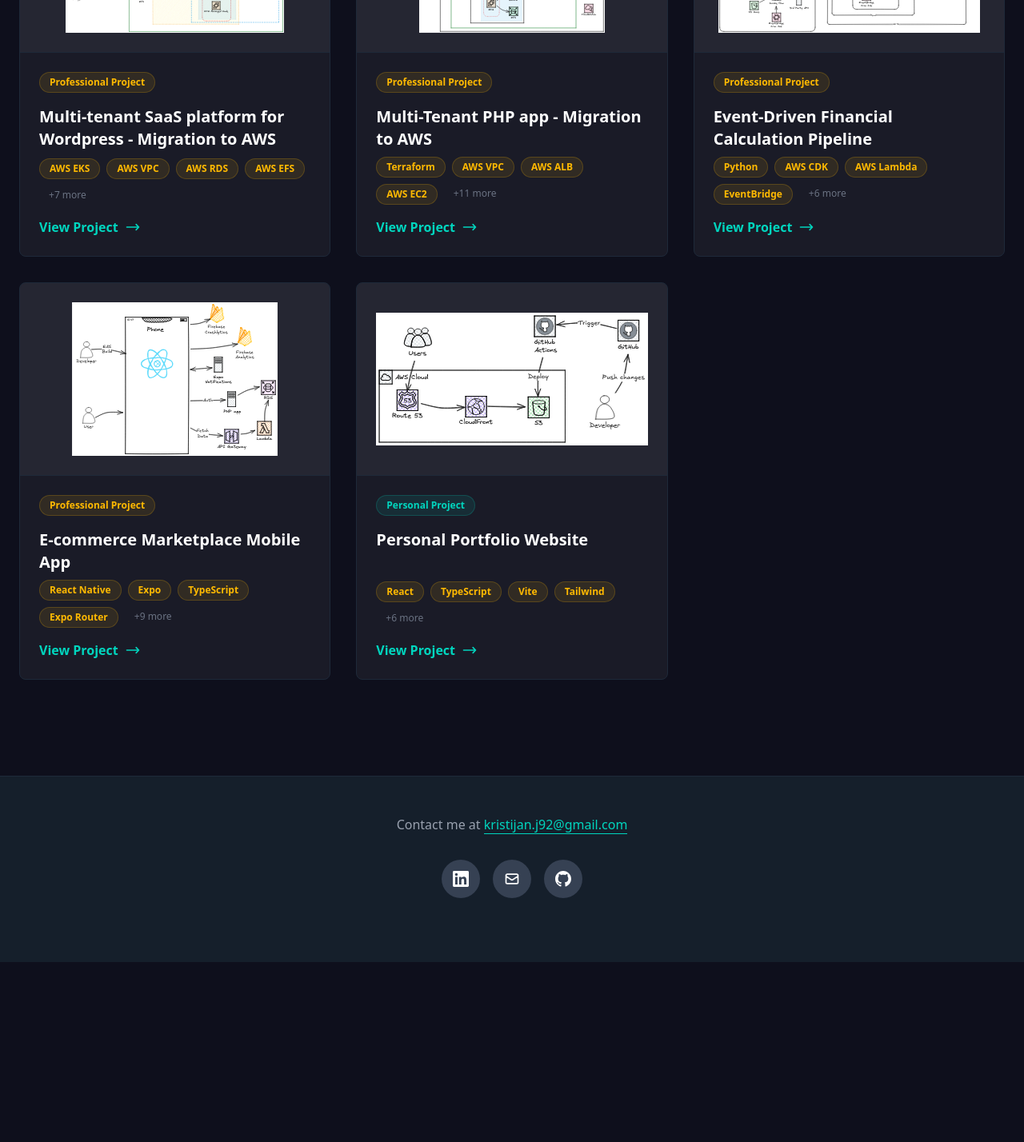
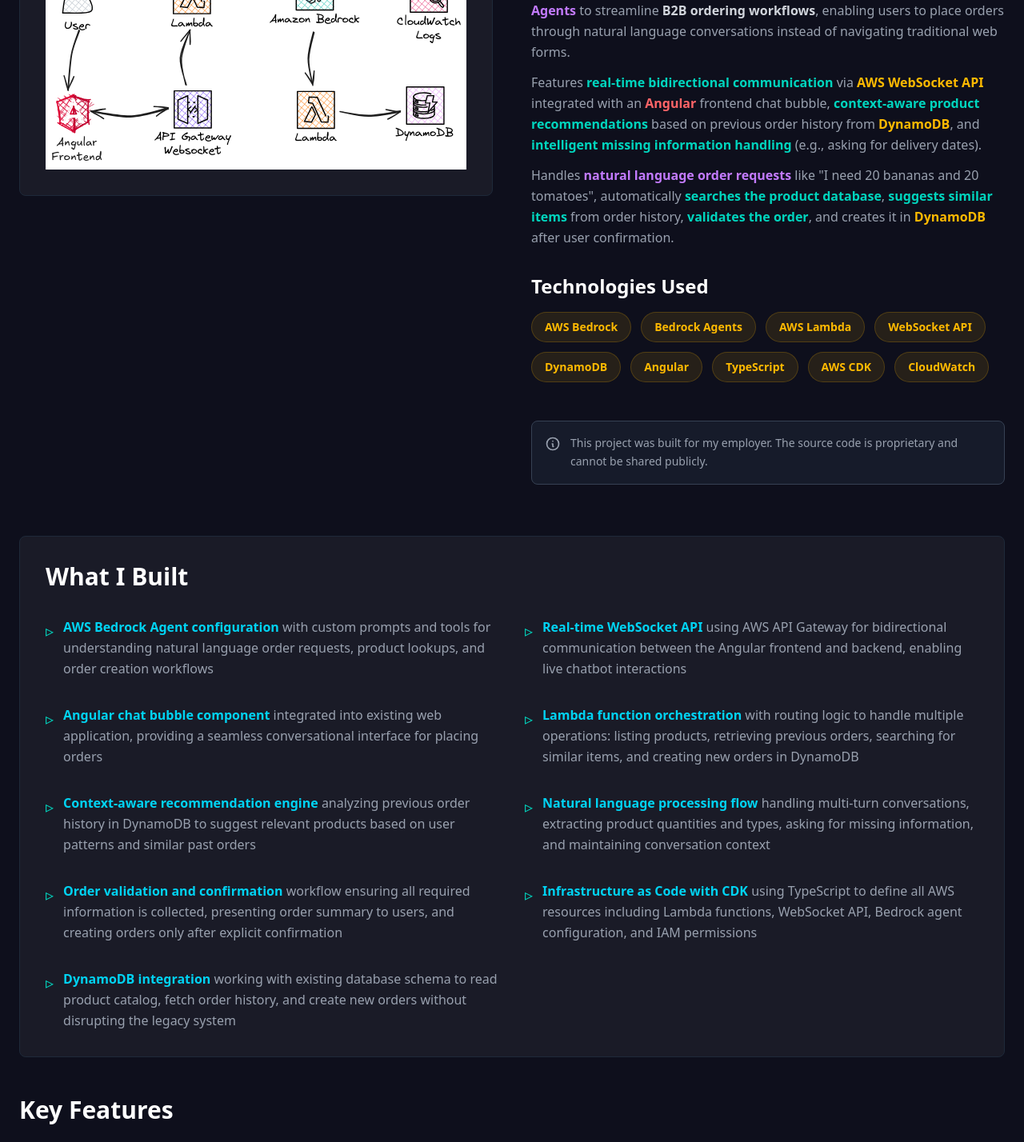
Before and after one commit to KristijanJ/portfolio, a React (Vite) app: page /projects/ai-ordering-chatbot in a window 1280 px wide. Before the commit this address led to /projects. Shown: the part 392-1820 px from the top of the page at 80% size. Before the commit the page ends 1595 px from the top, so only its background shows below. Built offline with nearby package versions, Linux system fonts and the light colour scheme.

Commit message:
ai ordering chatbot app

```diff
--- a/src/data/projects.ts
+++ b/src/data/projects.ts
@@ -4,6 +4,7 @@
 import multiTenantPhpApp from "../assets/projects/multi-tenant-php-app/multi-tenant-php-app-architecture.svg";
 import ecommerceMarketplaceApp from "../assets/projects/ecommerce-marketplace-app/ecommerce-marketplace-app-architecture.svg";
 import eventDrivenCalculationPipelineApp from "../assets/projects/event-driven-calculation-pipeline-app/event-driven-calculation-pipeline-architecture.svg";
+import aiOrderingChatbotApp from "../assets/projects/ai-ordering-chatbot-app/ai-ordering-chatbot-architecture.svg";
 
 export const multiTenantSaasWordpressProject: ProjectData = {
   id: "multi-tenant-saas-wordpress",
@@ -834,11 +835,200 @@
   ],
 };
 
+export const aiOrderingChatbotProject: ProjectData = {
+  id: "ai-ordering-chatbot",
+  title: "AI-Powered B2B Ordering Chatbot",
+  projectType: "professional",
+  codeAvailability:
+    "This project was built for my employer. The source code is proprietary and cannot be shared publicly.",
+  description: [
+    [
+      { text: "An " },
+      {
+        text: "AI-powered conversational chatbot",
+        className: "text-gray-300 font-semibold",
+      },
+      { text: " built with " },
+      { text: "AWS Bedrock", className: "text-purple-400 font-semibold" },
+      { text: " and " },
+      { text: "Bedrock Agents", className: "text-purple-400 font-semibold" },
+      { text: " to streamline " },
+      {
+        text: "B2B ordering workflows",
+        className: "text-gray-300 font-semibold",
+      },
+      {
+        text: ", enabling users to place orders through natural language conversations instead of navigating traditional web forms.",
+      },
+    ],
+    [
+      { text: "Features " },
+      {
+        text: "real-time bidirectional communication",
+        className: "text-teal-400 font-semibold",
+      },
+      { text: " via " },
+      {
+        text: "AWS WebSocket API",
+        className: "text-amber-400 font-semibold",
+      },
+      { text: " integrated with an " },
+      { text: "Angular", className: "text-red-400 font-semibold" },
+      { text: " frontend chat bubble, " },
+      {
+        text: "context-aware product recommendations",
+        className: "text-teal-400 font-semibold",
+      },
+      { text: " based on previous order history from " },
+      { text: "DynamoDB", className: "text-amber-400 font-semibold" },
+      { text: ", and " },
+      {
+        text: "intelligent missing information handling",
+        className: "text-teal-400 font-semibold",
+      },
+      { text: " (e.g., asking for delivery dates)." },
+    ],
+    [
+      { text: "Handles " },
+      {
+        text: "natural language order requests",
+        className: "text-purple-400 font-semibold",
+      },
+      { text: ' like "I need 20 bananas and 20 tomatoes", automatically ' },
+      {
+        text: "searches the product database",
+        className: "text-teal-400 font-semibold",
+      },
+      { text: ", " },
+      {
+        text: "suggests similar items",
+        className: "text-teal-400 font-semibold",
+      },
+      { text: " from order history, " },
+      {
+        text: "validates the order",
+        className: "text-teal-400 font-semibold",
+      },
+      { text: ", and creates it in " },
+      { text: "DynamoDB", className: "text-amber-400 font-semibold" },
+      { text: " after user confirmation." },
+    ],
+  ],
+  image: aiOrderingChatbotApp,
+  imageAlt: "AI-Powered B2B Ordering Chatbot Architecture",
+  technologies: [
+    "AWS Bedrock",
+    "Bedrock Agents",
+    "AWS Lambda",
+    "WebSocket API",
+    "DynamoDB",
+    "Angular",
+    "TypeScript",
+    "AWS CDK",
+    "CloudWatch",
+  ],
+  whatIBuilt: [
+    [
+      {
+        text: "AWS Bedrock Agent configuration",
+        className: "text-cyan-400 font-semibold",
+      },
+      {
+        text: " with custom prompts and tools for understanding natural language order requests, product lookups, and order creation workflows",
+      },
+    ],
+    [
+      {
+        text: "Real-time WebSocket API",
+        className: "text-cyan-400 font-semibold",
+      },
+      {
+        text: " using AWS API Gateway for bidirectional communication between the Angular frontend and backend, enabling live chatbot interactions",
+      },
+    ],
+    [
+      {
+        text: "Angular chat bubble component",
+        className: "text-cyan-400 font-semibold",
+      },
+      {
+        text: " integrated into existing web application, providing a seamless conversational interface for placing orders",
+      },
+    ],
+    [
+      {
+        text: "Lambda function orchestration",
+        className: "text-cyan-400 font-semibold",
+      },
+      {
+        text: " with routing logic to handle multiple operations: listing products, retrieving previous orders, searching for similar items, and creating new orders in DynamoDB",
+      },
+    ],
+    [
+      {
+        text: "Context-aware recommendation engine",
+        className: "text-cyan-400 font-semibold",
+      },
+      {
+        text: " analyzing previous order history in DynamoDB to suggest relevant products based on user patterns and similar past orders",
+      },
+    ],
+    [
+      {
+        text: "Natural language processing flow",
+        className: "text-cyan-400 font-semibold",
+      },
+      {
+        text: " handling multi-turn conversations, extracting product quantities and types, asking for missing information, and maintaining conversation context",
+      },
+    ],
+    [
+      {
+        text: "Order validation and confirmation",
+        className: "text-cyan-400 font-semibold",
+      },
+      {
+        text: " workflow ensuring all required information is collected, presenting order summary to users, and creating orders only after explicit confirmation",
+      },
+    ],
+    [
+      {
+        text: "Infrastructure as Code with CDK",
+        className: "text-cyan-400 font-semibold",
+      },
+      {
+        text: " using TypeScript to define all AWS resources including Lambda functions, WebSocket API, Bedrock agent configuration, and IAM permissions",
+      },
+    ],
+    [
+      {
+        text: "DynamoDB integration",
+        className: "text-cyan-400 font-semibold",
+      },
+      {
+        text: " working with existing database schema to read product catalog, fetch order history, and create new orders without disrupting the legacy system",
+      },
+    ],
+  ],
+  keyFeatures: [
+    "Natural language order processing",
+    "AWS Bedrock AI agent",
+    "Real-time WebSocket communication",
+    "Context-aware product recommendations",
+    "Multi-turn conversation handling",
+    "Order history analysis",
+    "Angular frontend integration",
+    "Infrastructure as Code with CDK",
+    "DynamoDB integration",
+  ],
+};
+
 // Add more projects here
 export const allProjects: ProjectData[] = [
   multiTenantSaasWordpressProject,
   multiTenantPhpAppProject,
   eventDrivenCalculationPipelineProject,
+  aiOrderingChatbotProject,
   ecommerceMarketplaceAppProject,
   portfolioWebsiteProject,
 ];
```
Also changed, not shown: src/assets/projects/ai-ordering-chatbot-app/ai-ordering-chatbot-architecture.svg (added).
